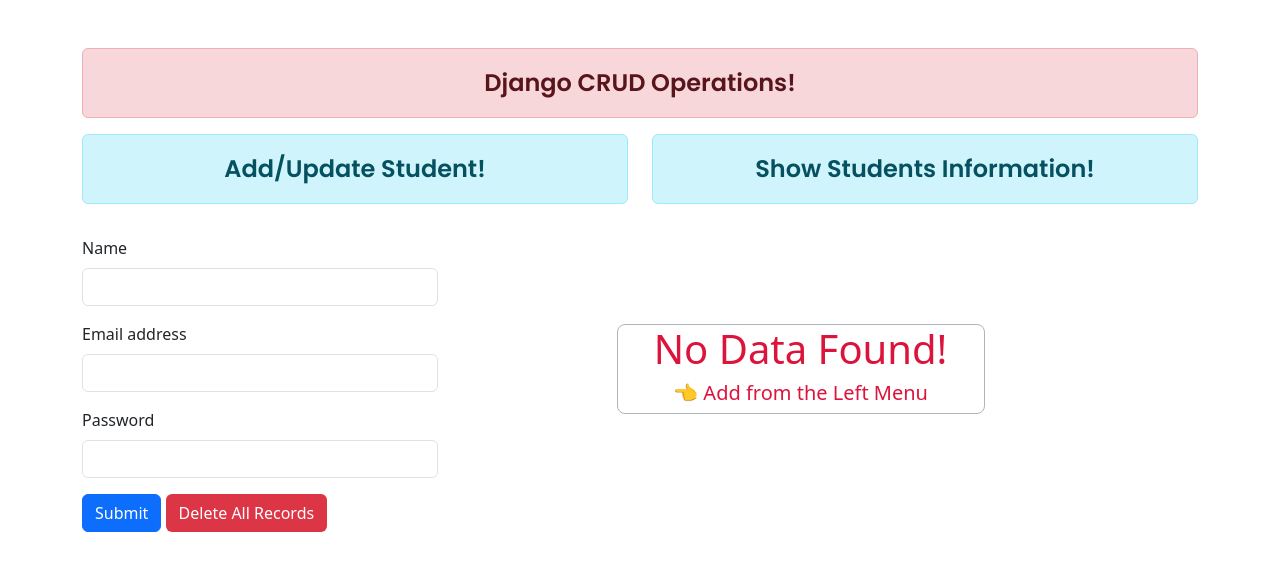
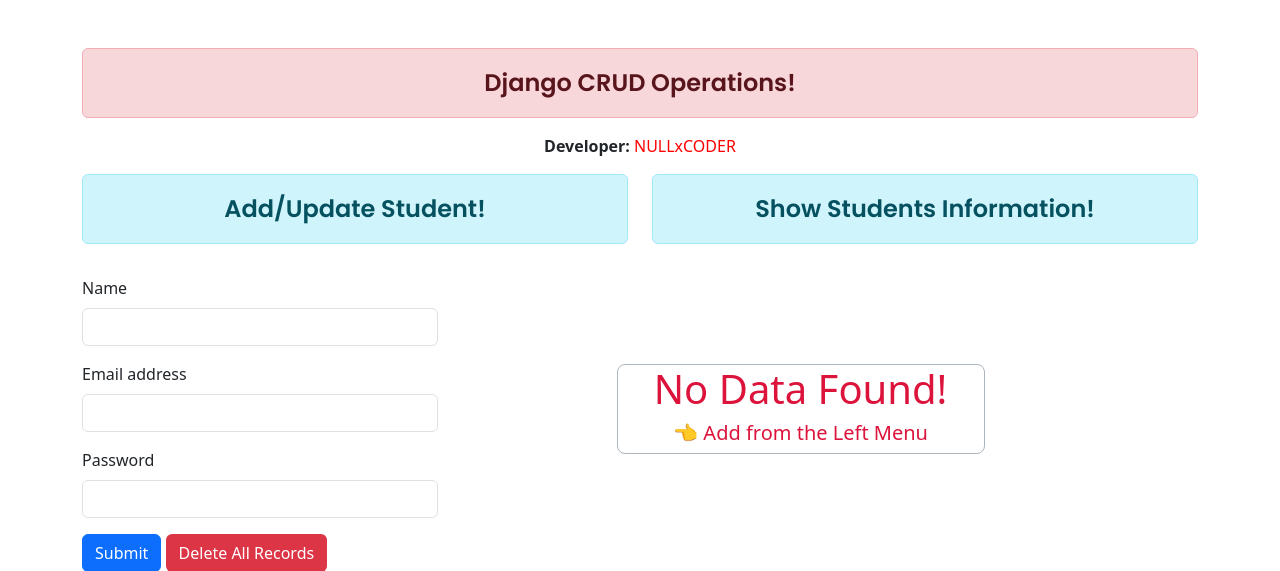
Before and after one commit to MahrZain/skill, a Django app: page / in a window 1280 px wide. Shown: the top 571 px of the page. Run offline with Django 5.2, Linux system fonts and the light colour scheme; some libraries are stand-ins or nearby versions.

Commit message:
added credit

```diff
--- a/templates/index.html
+++ b/templates/index.html
@@ -57,6 +57,7 @@
     <div class="alert alert-danger mt-5 main-header" role="alert">
       Django CRUD Operations!
     </div>
+    <p style="text-align: center;"><strong>Developer: </strong><a style="text-decoration: none; list-style-type: none; color:red;"  href="http://www.linkedin.com/in/muhammad-zain-5999622b2"> NULLxCODER</a></p>
 
     <div class="row mb-3">
       <div class="col-sm-12 col-md-6 main-header">
```
